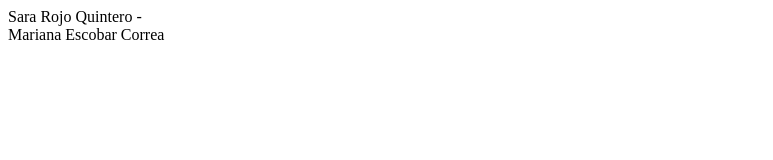
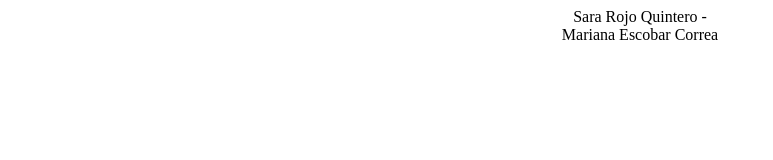
Before and after one commit to Saritaquintero/Pagina-8-4, a plain HTML site: page index.html in a window 1280 px wide. Shown: the whole page, without its empty margins (0-773 px from the left). Drawn offline with Linux system fonts and the light colour scheme.

Commit message:
Actualizacion 3

```diff
--- a/index.html
+++ b/index.html
@@ -9,8 +9,13 @@
     </title>
 </head>
 <body>
+    <Center>
+
 
  Sara Rojo Quintero - <br>  Mariana Escobar Correa
+
+
+    </Center>
 
 
 
```
